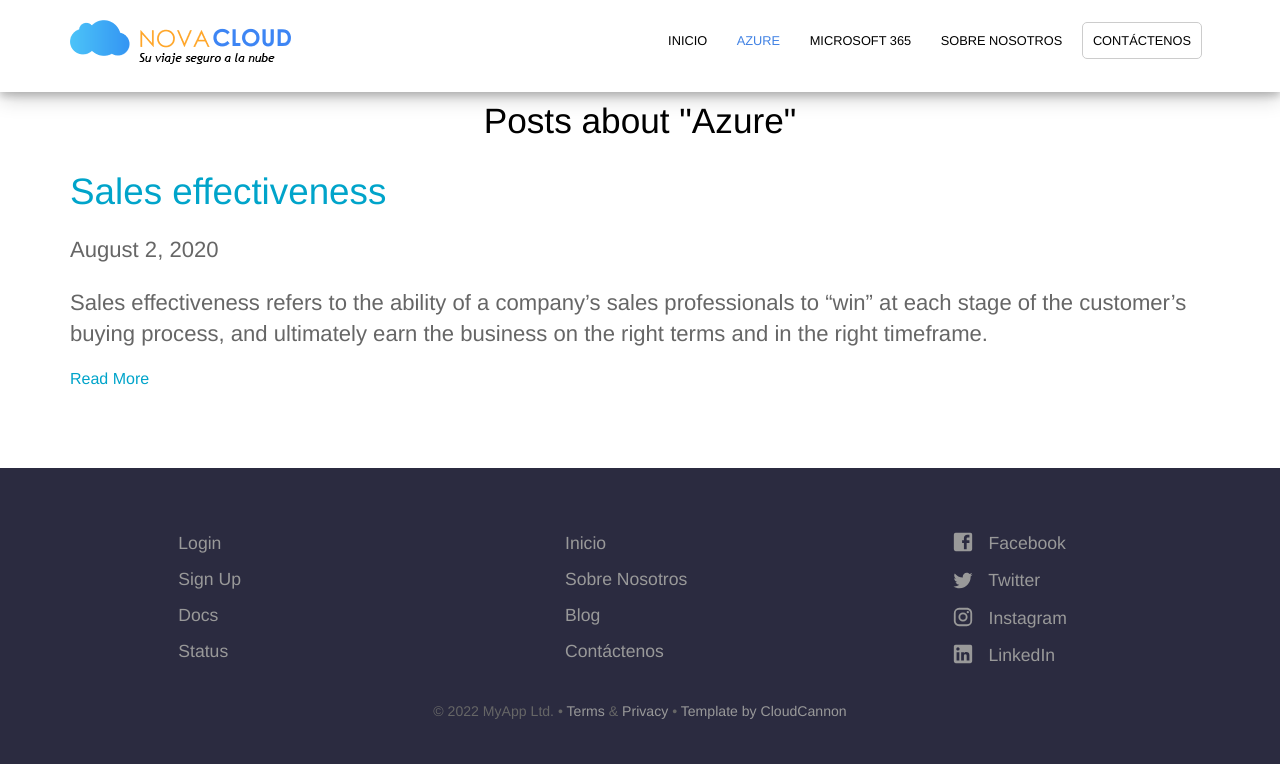
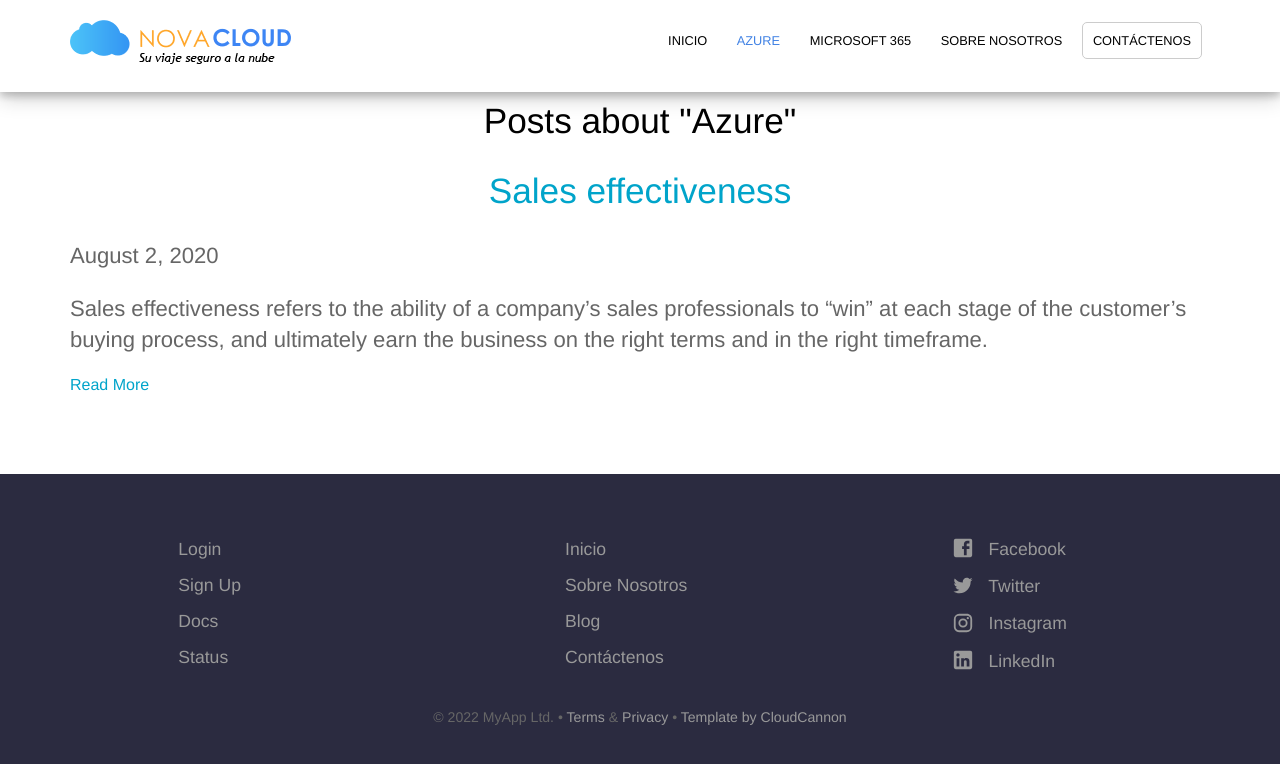
Before and after one commit to nova-cloud/nova-cloud.github.io, a Jekyll site: the page built from azure.html, in a window 1280 px wide. Shown: the top 764 px of the page. Built offline with Jekyll 4.4.1, drawn with Linux system fonts in a browser that asks for light colours; a script that is not in the unit is left out.

Commit message:
modificar pagina m365 con layout archive

```diff
--- a/azure.html
+++ b/azure.html
@@ -9,9 +9,9 @@ title: Posts about "Azure"
 
   {% if post.tags contains "comenzando" %}
   <article class="post">
-    <h1>
+    <h2>
       <a href="{{ site.baseurl }}{{ post.url }}">{{ post.title }}</a>
-    </h1>
+    </h2>
     <div>
       <p class="post_date">{{ post.date | date: "%B %e, %Y" }}</p>
     </div>
--- a/microsoft-365.html
+++ b/microsoft-365.html
@@ -13,6 +13,7 @@ title: Posts about "Microsoft 365"
     <h2>
       <a href="{{ site.baseurl }}{{ post.url }}">{{ post.title }}</a>
     </h2>
+
     <div>
       <p class="post_date">{{ post.date | date: "%B %e, %Y" }}</p>
     </div>
```
Also changed, not shown: other parts of microsoft-365.html (+1 -1 lines).
